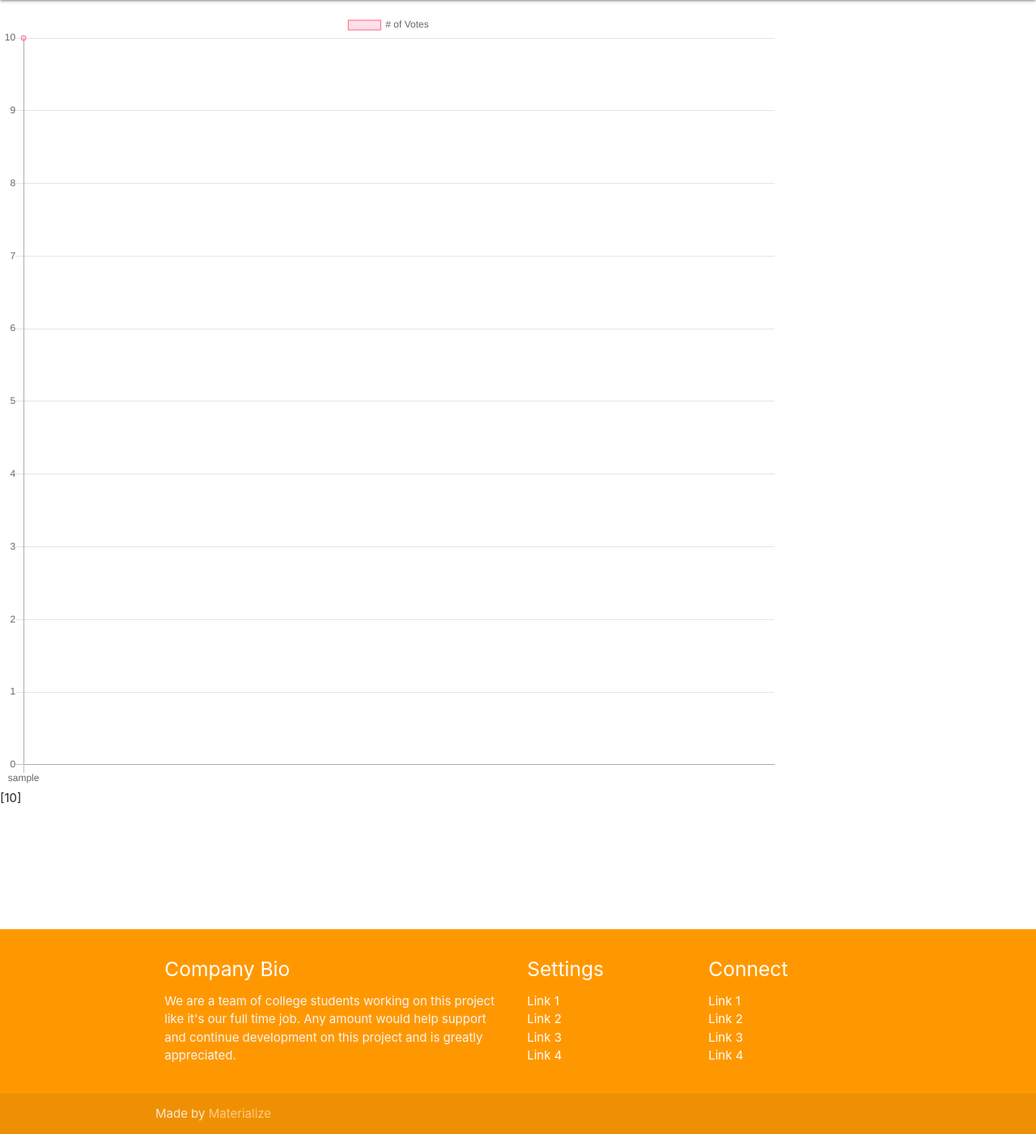
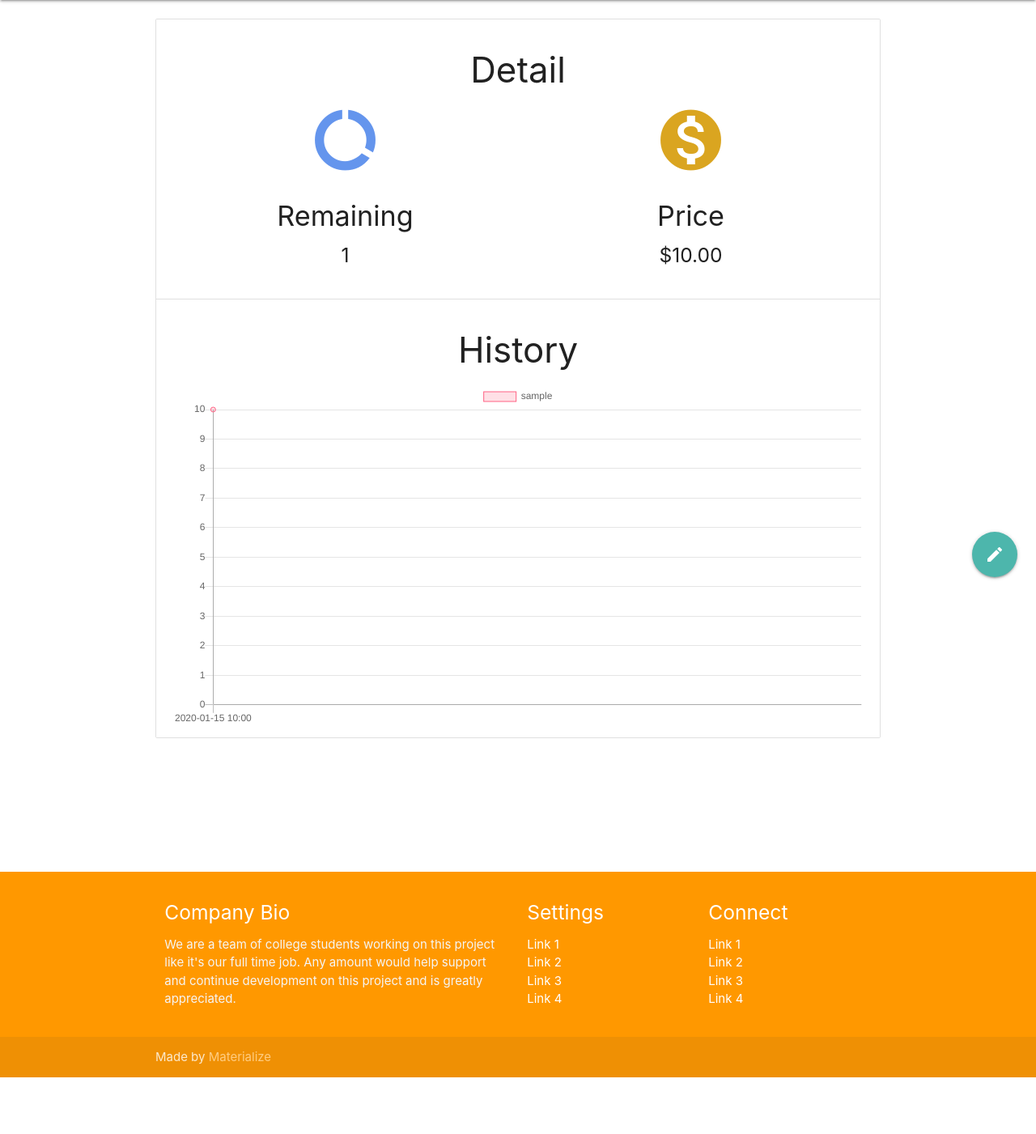
Before and after one commit to Hsun-Yu/CBRS-Trading-System, a Django app: page //setprice in a window 1280 px wide. Shown: the part 64-1465 px from the top of the page at 81% size. After the commit the page ends 1395 px from the top, so only its background shows below. Run offline with Django 3.2, Linux system fonts and the light colour scheme; a user stored in the database is signed in; tables that the repository leaves empty hold one stand-in row (values such as "Sample post"); some libraries are stand-ins or nearby versions.

Commit message:
Finish setPrice page

```diff
--- a/static/css/style.css
+++ b/static/css/style.css
@@ -56,3 +56,10 @@
   cursor: pointer;
   transition: 0.3s;
 }
+
+.promo-caption {
+  font-size: 1.7rem;
+  font-weight: 500;
+  margin-top: 5px;
+  margin-bottom: 0;
+}
--- a/templates/main/layout.html
+++ b/templates/main/layout.html
@@ -49,7 +49,7 @@
     <li><a href="/trading/logout">Sign Out</a></li>
   </ul>
   <nav class="light-blue lighten-1" role="navigation">
-    <div class="nav-wrapper container"><a id="logo-container" href="#" class="brand-logo">CBRS</a>
+    <div class="nav-wrapper container"><a id="logo-container" href="/" class="brand-logo">CBRS</a>
       <ul class="right hide-on-med-and-down">
         <!-- login  %} -->
         {% if request.user.is_authenticated %}
--- a/trading/forms.py
+++ b/trading/forms.py
@@ -1,8 +1,8 @@
 from django import forms
+from django.forms import ModelForm
 from django.contrib.auth.models import User
 from django.contrib.auth.forms import UserCreationForm
 from .models import PAL
-
 
 class SignUpForm(UserCreationForm):
     userSelect = forms.ChoiceField(choices=[(1, "GAA"), (2, "PAL")])
@@ -12,3 +12,8 @@ class SignUpForm(UserCreationForm):
     class Meta:
         model = User
         fields = ('username', 'password1', 'password2', 'userSelect', 'preferenceSelect', 'numberOfRemaining', 'price')
+
+class EditPALForm(ModelForm):
+    class Meta:
+        model = PAL
+        fields = ('numberOfRemaining', 'price')
--- a/trading/models.py
+++ b/trading/models.py
@@ -16,7 +16,7 @@ class PALHistory(models.Model):
     updateDateTime = models.DateTimeField(default=datetime.now)
 
     def __str__(self):
-        return self.PAL.user.username
+        return self.PAL.user.username + ":" + str(self.price)
 
 class GAAState(models.Model):
     name = models.CharField(max_length=50)
--- a/trading/templates/trading/setprice.html
+++ b/trading/templates/trading/setprice.html
@@ -1,19 +1,85 @@
 {% extends "main/layout.html" %}
 {% block content %}
     {% load static %}
-    <div id="container" style="width: 75%;">
-        <canvas id="myChart" width="400" height="400"></canvas>
-        {{data}}
+
+    <div class="container">
+        <div class="fixed-action-btn">
+            <a title="Edit Your Price" class="btn-floating btn-large teal lighten-2 modal-trigger" href="#modal1"><i class="material-icons">edit</i></a>
+        </div>
+          <!-- Modal Structure -->
+
+        <div id="modal1" class="modal modal-fixed-footer">
+            <form method="post">
+                {% csrf_token %}
+                <div class="modal-content">
+                    <h4>Edit My Detail</h4>
+
+                    <div class="row">
+                        <div class="input-field">
+                            <label for="Remaining">
+                            Number Of Remaining
+                            </label>
+                            {{ form.numberOfRemaining }}
+                        </div>
+                    </div>
+                    <div class="row">
+                        <div class="input-field">
+                            <label for="Price">
+                                Price
+                            </label>
+                            {{ form.price }}
+                        </div>
+                    </div>
+                </div>
+                <div class="modal-footer">
+                    <button type="submit" class="modal-close btn-flat">Edit</button>
+                </div>
+            </form>
+        </div>
+        <ul class="collection">
+            <li class="collection-item">
+                <h3 style="text-align: center;">Detail</h3>
+                <div class="row center">
+                    <div class="col s6">
+                        <i style="color: cornflowerblue;" class="large material-icons">data_usage</i>
+                        <h4>Remaining</h3>
+                        <h5>{{ pal.numberOfRemaining }}</h4>
+                    </div>
+                    <div class="col s6">
+                        <i style="color: goldenrod;" class="large material-icons">monetization_on</i>
+                        <h4>Price</h3>
+                        <h5>${{ pal.price }}</h4>
+                    </div>
+                </div>
+            </li>
+            <li class="collection-item">
+                <h3 style="text-align: center;">History</h3>
+                <canvas id="myChart" width="400"></canvas>
+            </li>
+        </ul>
+
     </div>
+    <script>
+        document.addEventListener('DOMContentLoaded', function() {
+            var elems = document.querySelectorAll('.modal');
+            var instances = M.Modal.init(elems, options);
+          });
+
+          // Or with jQuery
+
+          $(document).ready(function(){
+            $('.modal').modal();
+          });
+    </script>
     <script type="text/javascript" src="{% static 'js/Chart.min.js' %}"></script>
     <script>
         var ctx = document.getElementById('myChart');
         var myChart = new Chart(ctx, {
             type: 'line',
             data: {
-                labels: {{ label|safe }},
+                labels: {{ labels|safe }},
                 datasets: [{
-                    label: '# of Votes',
+                    label: '{{ label|safe }}',
                     data: {{ data|safe }},
                     backgroundColor: [
                         'rgba(255, 99, 132, 0.2)',
--- a/trading/views.py
+++ b/trading/views.py
@@ -1,6 +1,6 @@
 from django.shortcuts import render
-from django.http import HttpResponse
-from .forms import SignUpForm
+from django.http import HttpResponse, HttpResponseRedirect
+from .forms import SignUpForm, EditPALForm
 from django.contrib.auth.models import User, Group
 from django.contrib.auth.forms import AuthenticationForm
 from django.contrib.auth import login, logout, authenticate
@@ -58,7 +58,9 @@ def signupView(request):
                                         numberOfRemaining=numberOfRemaining,
                                         price=price)
                 PAL.save(pal)
-            messages.success(request, f"{username} Sign Up Success~ You Can Login Now~")
+                plahistory = PALHistory.objects.create(PAL=pal,
+                                                        price=price)
+            messages.success(request, f"{username} Signed up successfully~ You Can Login Now~")
             return redirect('trading/login')
     else:
         form = SignUpForm()
@@ -70,10 +72,32 @@ def logoutView(request):
     return redirect('/')
 
 def setPriceView(request):
-    price = PALHistory.objects.all()
-    data = []
-    label = []
-    for i in price:
-        data.append((int)(i.price))
-        label.append(i.PAL.user.username)
-    return render(request, 'trading/setprice.html', {'data':data, 'label':label})
+    if request.method == 'POST':
+        form = EditPALForm(request.POST)
+        if form.is_valid():
+            pal = PAL.objects.get(user=request.user)
+            originalPrice = pal.price
+            pal.price = form.cleaned_data.get('price')
+            pal.numberOfRemaining = form.cleaned_data.get('numberOfRemaining')
+            pal.save()
+            history = PALHistory.objects.create(PAL=pal, price=pal.price)
+            PALHistory.save(history)
+            messages.success(request, f"Edited successfully~")
+            return HttpResponseRedirect('/trading/setprice')
+
+
+    if request.user.is_authenticated:
+        user = request.user
+        if PAL.objects.filter(user=user).exists():
+            pal = PAL.objects.get(user=user)
+            price = PALHistory.objects.filter(PAL=pal)
+            data = []
+            labels = []
+            label = str(request.user.username)
+            for i in price:
+                data.append((int)(i.price))
+                labels.append(i.updateDateTime.strftime('%Y-%m-%d %H:%M'))
+
+            form = EditPALForm(instance=pal)
+            return render(request, 'trading/setprice.html', {'data':data, 'labels':labels, 'label':label, 'pal':pal, 'form':form})
+    return redirect('/')
```
